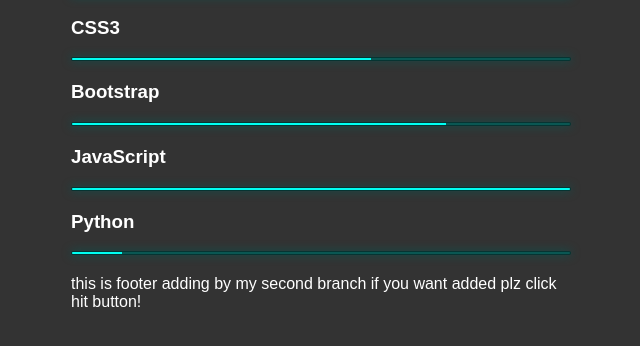
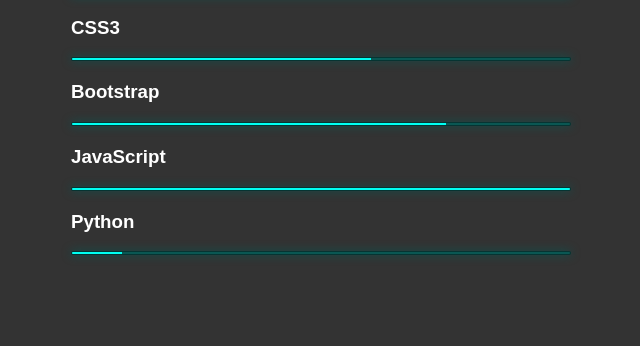
Before and after one commit to rahat9016/Animation, a plain HTML site: page index.html in a window 1280 px wide. Shown: the part 128-474 px from the top of the page, without its empty margins (319-959 px from the left). Drawn offline with Linux system fonts and the light colour scheme.

Commit message:
not changed

```diff
--- a/index.html
+++ b/index.html
@@ -23,7 +23,7 @@
         <li>
             <h3>Python</h3><span class="bar"><span class="python"></span></span>
         </li>
-        <footer>this is footer adding by my second branch if you want added plz click hit button!</footer>
+
     </div>
 
 
```
